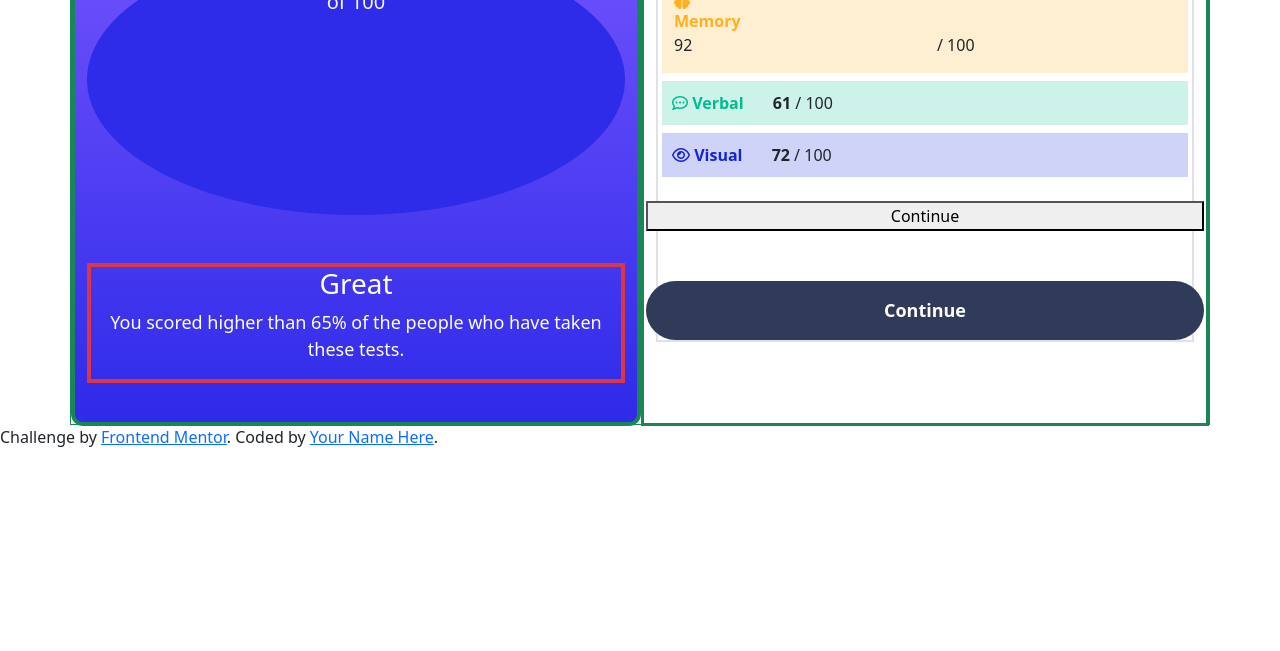
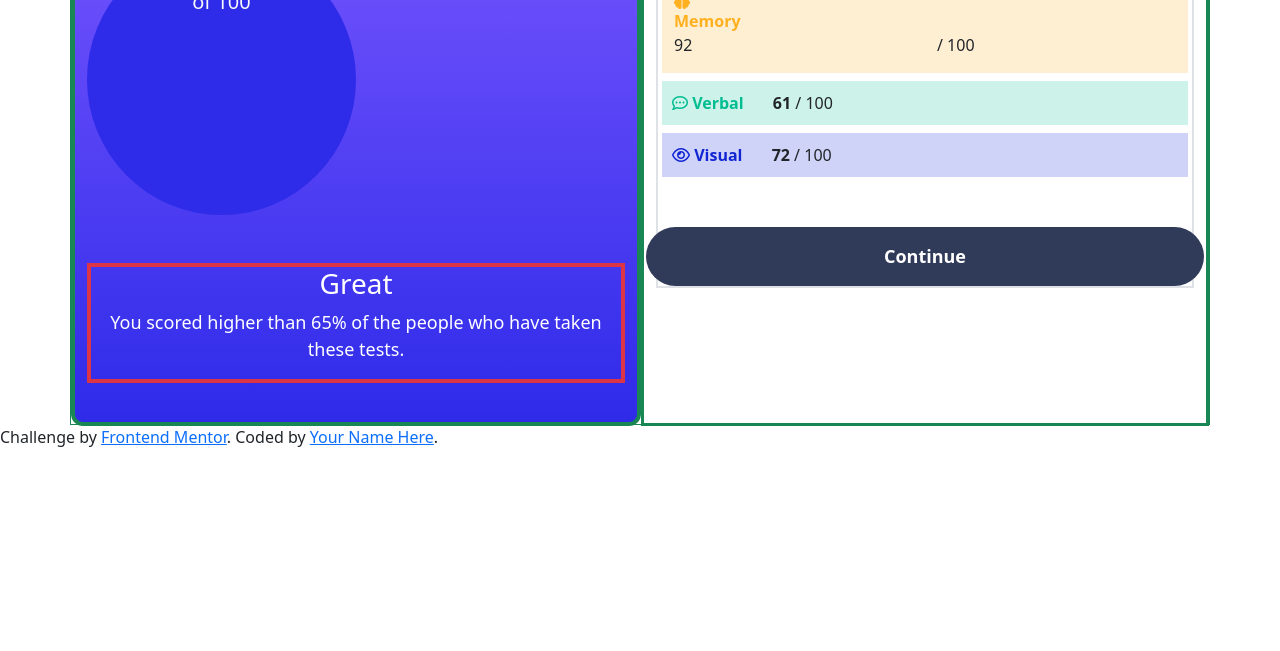
Before and after one commit to PhillipMagos/Results-summary-component, a plain HTML site: page index.html in a window 1280 px wide. Shown: the part 149-800 px from the top of the page. Drawn offline with nearby package versions, Linux system fonts and the light colour scheme; a script that the page names is missing; a web font is replaced by a local one.

Commit message:
more fixes

```diff
--- a/index.html
+++ b/index.html
@@ -46,7 +46,7 @@
       <!-- left card -->
 <div class="custom-width col text-center left-corner left-card text-white border border-success border-4">
   <h5 class="mt-4">Your Result</h5>
-  <div class="color2 rounded-circle text-center mt-3 w-85 h-50" rows="8">
+  <div class="color2 rounded-circle text-center mt-3 w-50 h-50" rows="8">
   <h2 class="text-white">
   76
 </h2>
@@ -94,7 +94,7 @@
 </div>
 </div>
 <div class="row">
-<button class="gy-4">Continue</button>
+
 <button class="button-71" role="button">Continue</button>
 </div>
 </div>
```
